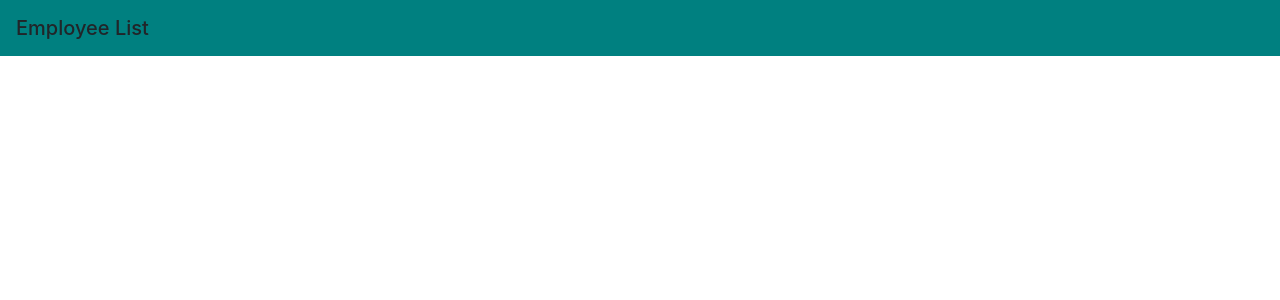
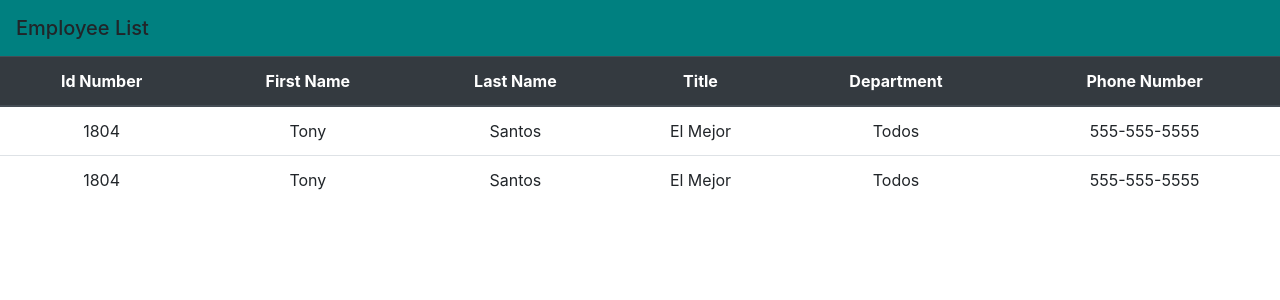
Before and after one commit to ReynaGS/employee_directory, a React (Create React App) app: page / in a window 1280 px wide. Shown: the top 300 px of the page. Built offline with nearby package versions, Linux system fonts and the light colour scheme.

Commit message:
added table component

```diff
--- a/src/App.js
+++ b/src/App.js
@@ -1,11 +1,13 @@
 import logo from './logo.svg';
 import './App.css';
 import Navbar from './components/Navbar';
+import EmployeeTable from './components/EmployeeTable'
 
 function App() {
   return (
     <div className="App">
       <Navbar/>
+      <EmployeeTable/>
     </div>
   );
 }
--- /dev/null
+++ b/src/components/EmployeeRow.js
@@ -0,0 +1,19 @@
+import React from "react";
+
+function EmployeeRow(){
+    return(
+
+        <tr>
+            <td>1804</td>
+            <td>Tony</td>
+            <td>Santos</td>
+            <td>El Mejor</td>
+            <td>Todos</td>
+            <td>555-555-5555</td>
+        </tr>
+
+    )
+
+}
+
+export default EmployeeRow
--- /dev/null
+++ b/src/components/EmployeeTable.js
@@ -0,0 +1,30 @@
+import React from "react";
+import EmployeeRow from "./EmployeeRow"
+
+
+function EmployeeTable (){
+    return(
+        <div>
+        <table className="table">
+  <thead className="thead-dark">
+    <tr>
+      <th scope="col">Id Number</th>
+      <th scope="col">First Name</th>
+      <th scope="col">Last Name</th>
+      <th scope="col">Title</th>
+      <th scope="col">Department</th>
+      <th scope="col">Phone Number</th>
+    </tr>
+  </thead>
+  <tbody>
+     <EmployeeRow/>
+     <EmployeeRow />
+  </tbody>
+</table>
+
+
+        </div>
+    )
+}
+
+export default EmployeeTable
```
Also changed, not shown: 1 other file (tests, documents, lock files or other folders).
